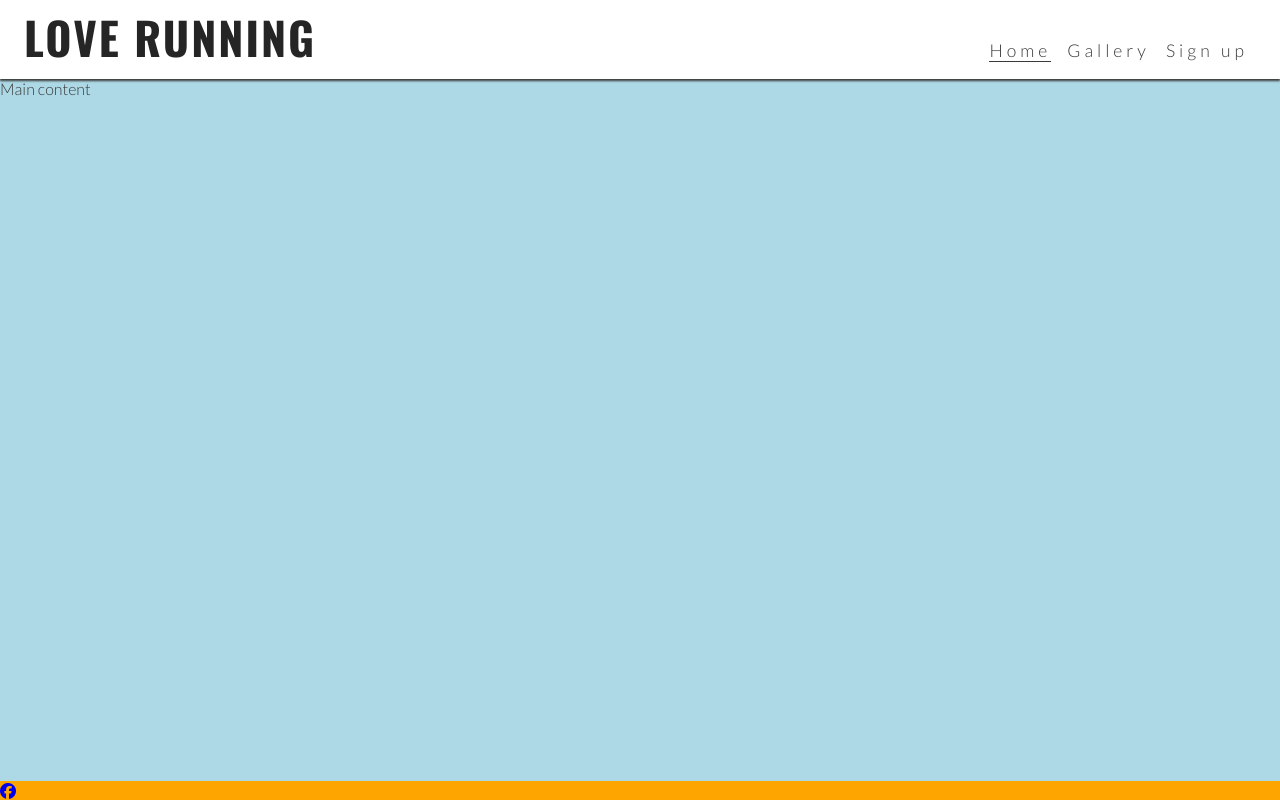
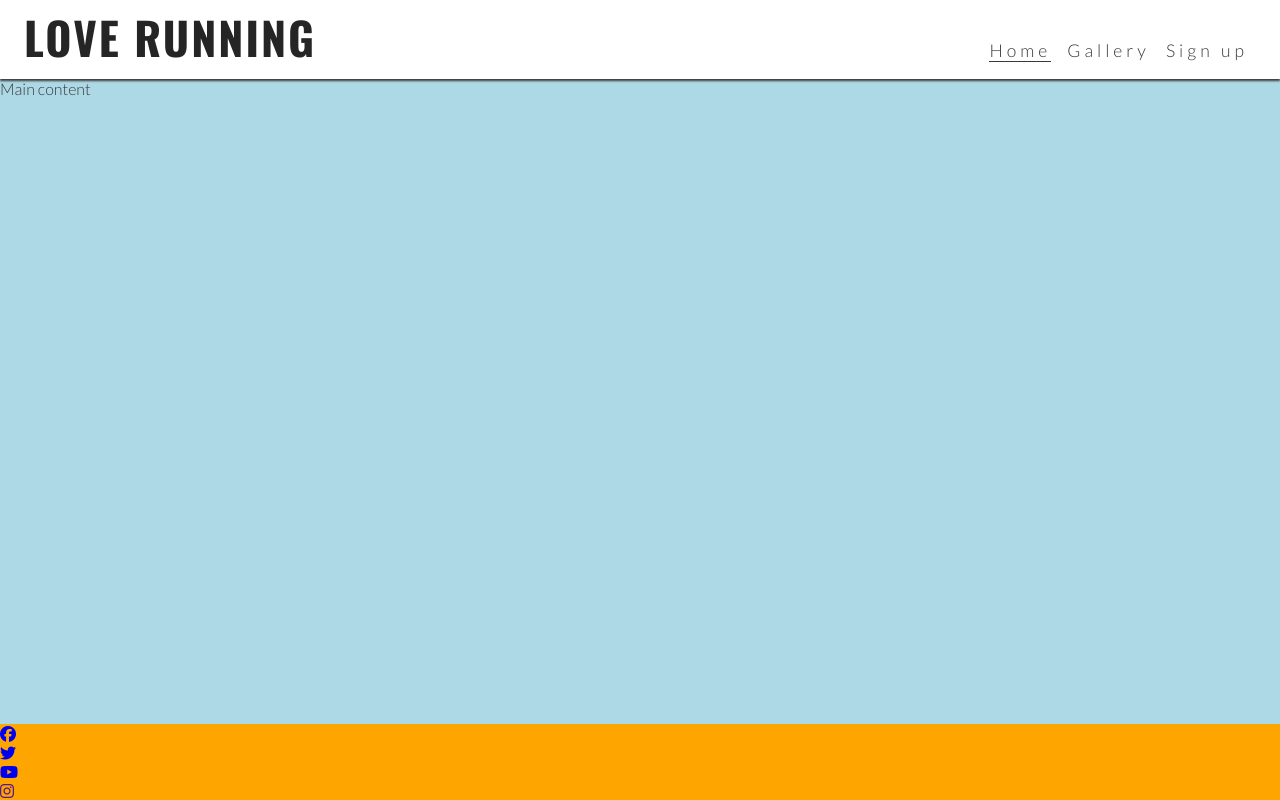
Before and after one commit to GeorgeBarh/love-running-project, a plain HTML site: page index.html in a window 1280 px wide. Drawn offline with nearby package versions, Linux system fonts and the light colour scheme.

Commit message:
Add remaining font awesome icons to the footer

```diff
--- a/index.html
+++ b/index.html
@@ -26,7 +26,7 @@
             <h1 id="logo">Love Running</h1>
         </a>
         <input type="checkbox" name="nav-toggle" id="nav-toggle">
-        <label for="nav-toggle" class="nav-toggle-label">X</label>
+        <label for="nav-toggle" class="nav-toggle-label"><i class="fa-solid fa-bars"></i></label>
         <nav>
             <ul id="menu">
                 <li><a href="" class="active">Home</a></li>
@@ -43,12 +43,24 @@
     <!-- Footer -->
     <footer>
         <ul>
-            <li><a href="https://www.facebook.com/" target="_blank" rel="noopener" aria-label="Visit our Facebook page (opens in a new tab)"><i class="fa-brands fa-facebook"></i></a></li>
+            <li><a href="https://www.facebook.com/" target="_blank" rel="noopener"
+                    aria-label="Visit our Facebook page (opens in a new tab)"><i class="fa-brands fa-facebook"></i></a>
+            </li>
+            <li><a href="https://x.com/?lang=en&mx=2" target="_blank" rel="noopener"
+                    aria-label="Visit our Twitter page (opens in a new tab)"><i class="fa-brands fa-twitter"></i></a>
+            </li>
+            <li><a href="https://www.youtube.com/" target="_blank" rel="noopener"
+                    aria-label="Visit our Youtube page (opens in a new tab)"><i class="fa-brands fa-youtube"></i></a>
+            </li>
+            <li><a href="" target="_blank" rel="noopener" aria-label="Visit our Instagram page (opens in a new tab)"><i
+                        class="fa-brands fa-instagram"></i></a>
+            </li>
         </ul>
+
     </footer>
 
-<!-- Font Awesome Kit-->
-    <script src="https://kit.fontawesome.com/c2f81324ca.js" crossorigin="anonymous"></script>
+    <!-- Font Awesome Kit-->
+    <script src=" https://kit.fontawesome.com/c2f81324ca.js" crossorigin="anonymous"></script>
 </body>
 
 </html>
```
